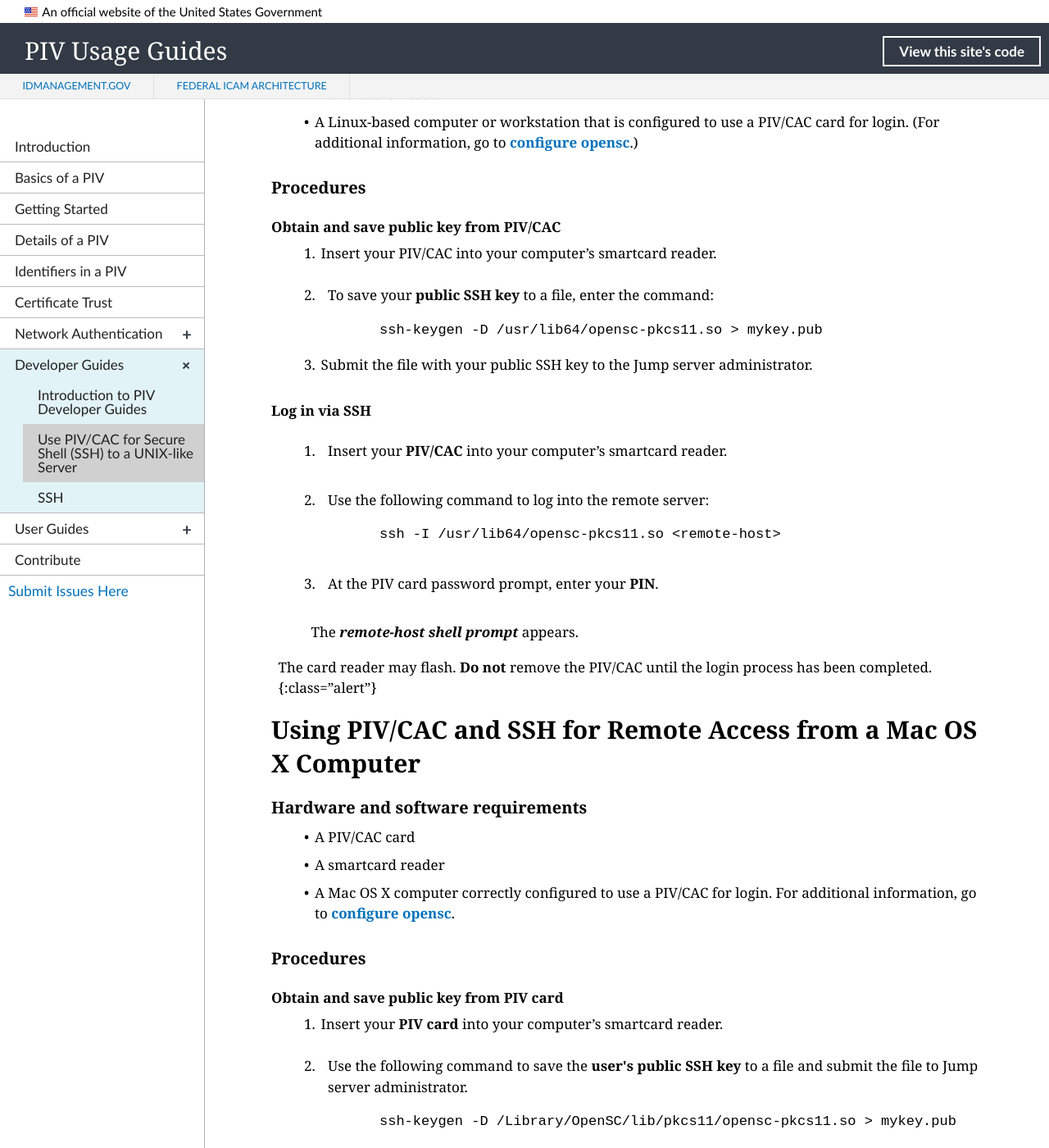
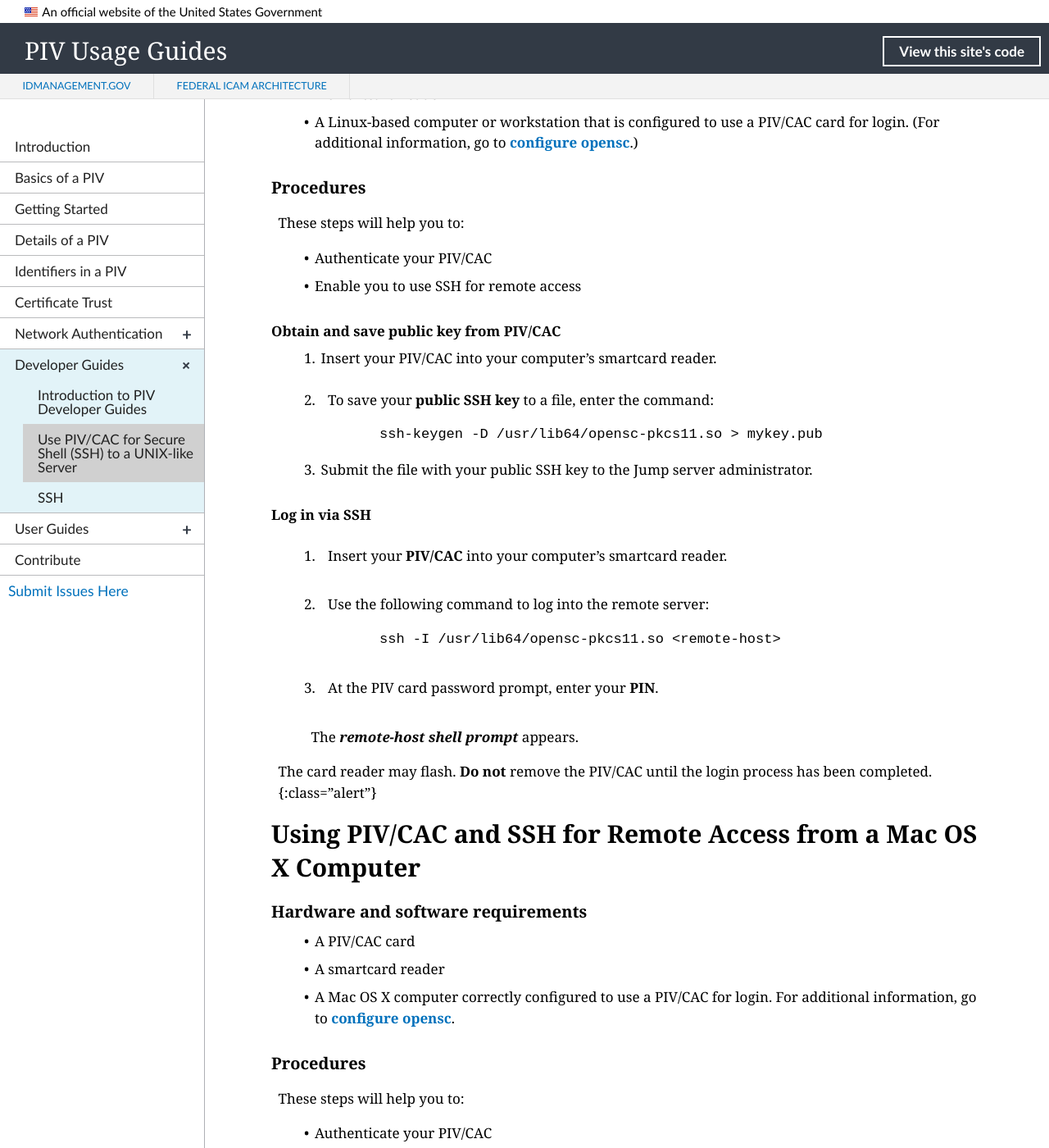
Before and after one commit to GSA/piv-guides, a Jekyll site: the page built from _devconfig/ssh-all.md, in a window 1280 px wide and 1400 px high, scrolled down 3586 px. Shown: the whole window at 82% size. Built offline with Jekyll 4.4.1, drawn with Linux system fonts in a browser that asks for light colours; nearby versions of some CDN libraries; some of the changed text lies outside the part shown.

Commit message:
Update ssh-all.md

```diff
--- a/_devconfig/ssh-all.md
+++ b/_devconfig/ssh-all.md
@@ -118,6 +118,11 @@ These steps will help you to:
 
 ### Procedures
 
+These steps will help you to:
+
+  * Authenticate your PIV/CAC
+  * Enable you to use SSH for remote access
+
 #### Obtain and save public key from PIV/CAC
 
   1. Insert your PIV/CAC into your computer's smartcard reader.
@@ -153,6 +158,11 @@ The card reader may flash. **Do not** remove the PIV/CAC until the login process
   * A Mac OS X computer correctly configured to use a PIV/CAC for login. For additional information, go to [**configure opensc**](https://github.com/OpenSC/OpenSC/wiki/Download-latest-OpenSC-stable-release).
 
 ### Procedures
+
+These steps will help you to:
+
+  * Authenticate your PIV/CAC
+  * Enable you to use SSH for remote access
 
 #### Obtain and save public key from PIV card
 
```
